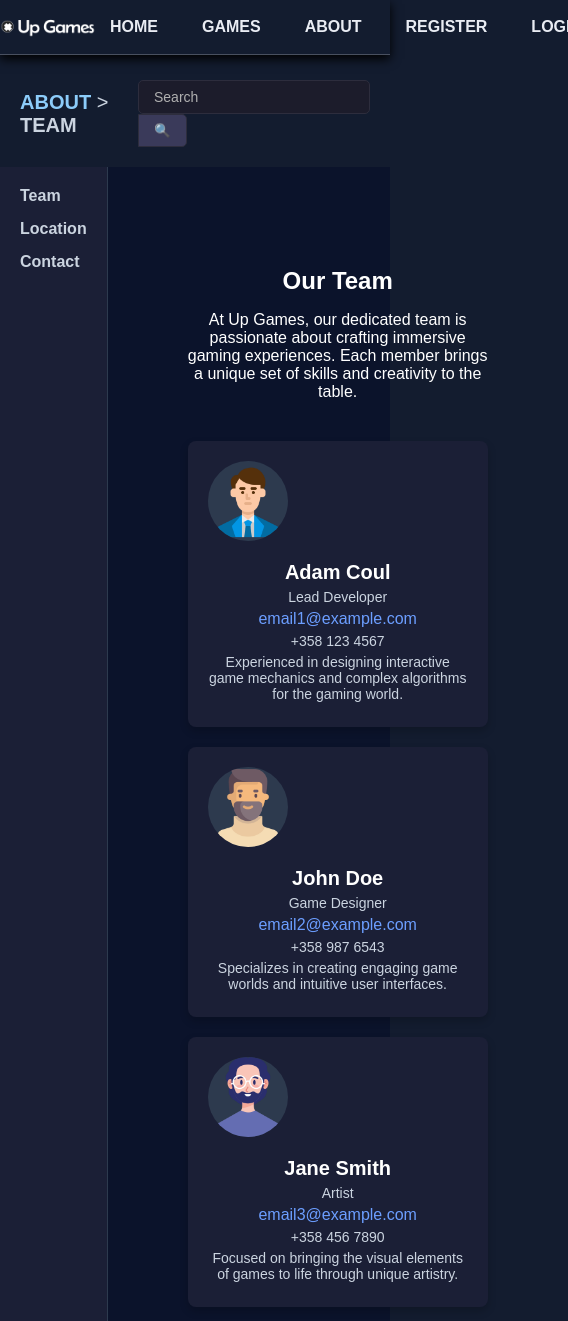
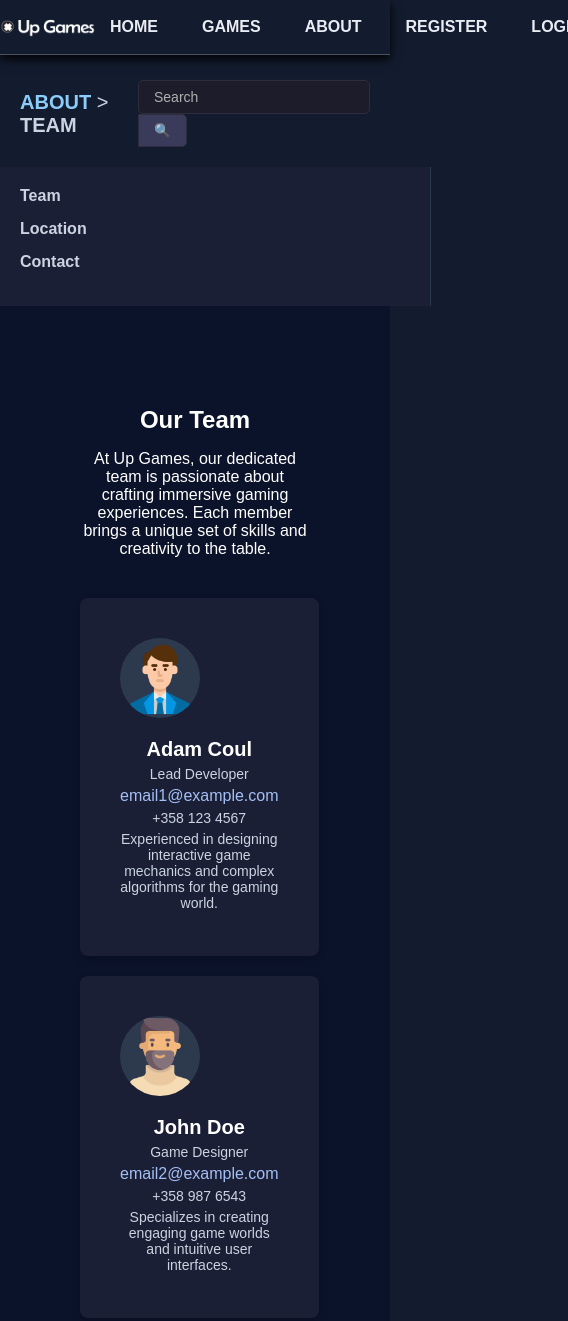
Before and after one commit to Jul171298/web-tievpts24-Jul171298, a plain HTML site: page team.html in a window 390 px wide. Shown: the top 1321 px of the page, 568 px wide, since content can reach past the window. Drawn offline with Linux system fonts and the light colour scheme.

Commit message:
chenged Team page in HTML and CSS

```diff
--- a/style-about.css
+++ b/style-about.css
@@ -232,7 +232,7 @@ a {
     align-items: center;
     justify-content: space-between;
     gap: 10px;
-    padding: 10px;
+
     margin: 0;
 }
 
--- a/style-team.css
+++ b/style-team.css
@@ -46,35 +46,35 @@ a {
     z-index: 100;
 }
 
-.layout-header > .layout-container {
+.layout-header>.layout-container {
     display: flex;
     justify-content: space-between;
     align-items: center;
 }
 
-.layout-nav > ul {
+.layout-nav>ul {
     list-style: none;
 
 
-    margin-top:    0;
+    margin-top: 0;
     margin-bottom: 0;
-    padding-left:  0;
+    padding-left: 0;
 
     display: flex;
     flex-flow: row nowrap;
 }
 
-.layout-nav > ul > li {
+.layout-nav>ul>li {
     margin-left: 24px;
 
 }
 
-.layout-nav > ul > li:first-child {
+.layout-nav>ul>li:first-child {
     margin-left: 0;
 }
 
-.layout-nav > ul > li > a {
-    font-weight:    bold;
+.layout-nav>ul>li>a {
+    font-weight: bold;
     text-transform: uppercase;
     text-decoration: none;
 
@@ -85,8 +85,8 @@ a {
 
 }
 
-.layout-nav > ul > li > a:hover,
-.layout-nav > ul > li:hover > a {
+.layout-nav>ul>li>a:hover,
+.layout-nav>ul>li:hover>a {
     color: #24A3FF;
     background: #E9ECF31A;
 }
@@ -206,14 +206,42 @@ a {
 
 .team-members {
     display: grid;
-    grid-template-columns: repeat(auto-fill, minmax(300px, 1fr));
-    gap: 20px;
+    grid-template-columns: repeat(3, 1fr);
+    /* grid-template-rows: repeat(2, 1fr); */
+    grid-column-gap: 20px;
+    grid-row-gap: 20px;
+
+
     margin-bottom: 20px;
+}
+
+@media only screen and (max-width: 800px) {
+
+
+    .team-members {
+        grid-template-columns: repeat(2, 1fr);
+    }
+}
+
+@media only screen and (max-width: 600px) {
+
+    .about-page {
+        flex-direction: column;
+    }
+
+    .sidebar {
+        width: 100%;
+    }
+
+    .team-members {
+        grid-template-columns: repeat(1, 1fr);
+    }
+
 }
 
 .team-member {
     background-color: #1b1f36;
-    padding: 20px;
+    padding: 40px;
     border-radius: 8px;
     text-align: center;
     color: #cbd4e0;
@@ -221,9 +249,6 @@ a {
 
 }
 
-.team-member:hover {
-    box-shadow: 0px 6px 15px rgba(0, 0, 0, 0.4);
-}
 
 .team-member h3 {
     font-size: 20px;
@@ -238,7 +263,7 @@ a {
 }
 
 .team-member a {
-    color: #6C9EFF;
+    color: #a4bff3;
     text-decoration: none;
 }
 
--- a/team.html
+++ b/team.html
@@ -109,6 +109,15 @@
                         <p>+358 159 7534</p>
                         <p>Keeps the team organized and ensures project milestones are met.</p>
                     </div>
+
+                    <div class="team-member">
+                        <div class="profile-pic"><img src="member6.png" alt="Team Member 5"></div>
+                        <h3>Emily Turner</h3>
+                        <p>Developer</p>
+                        <a href="mailto:email5@example.com">email5@example.com</a>
+                        <p>+358 159 6831</p>
+                        <p>Experienced in designing interactive game mechanics and complex algorithms for the gaming world.</p>
+                    </div>
                 </section>
 
 
```
Also changed, not shown: member6.png (added).
